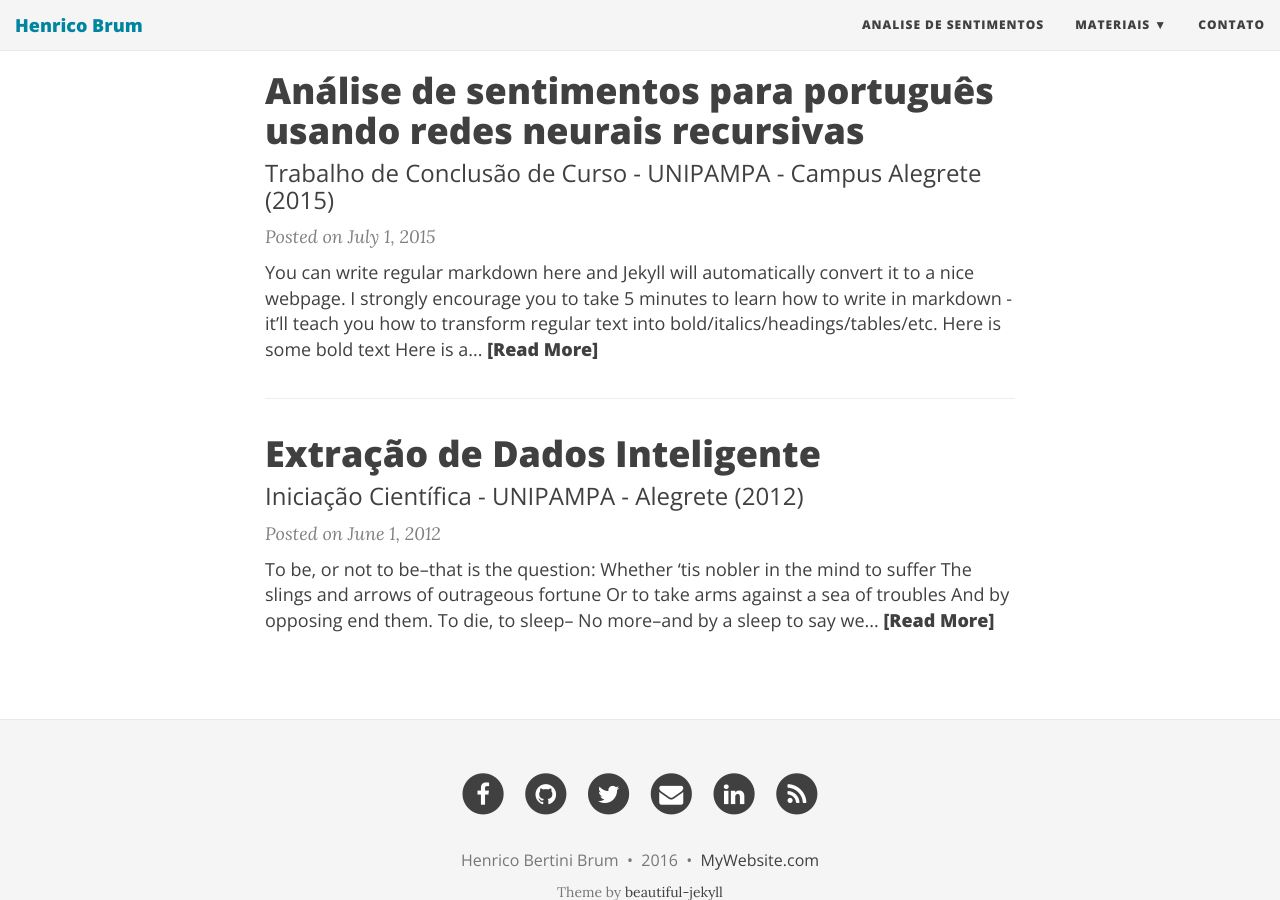
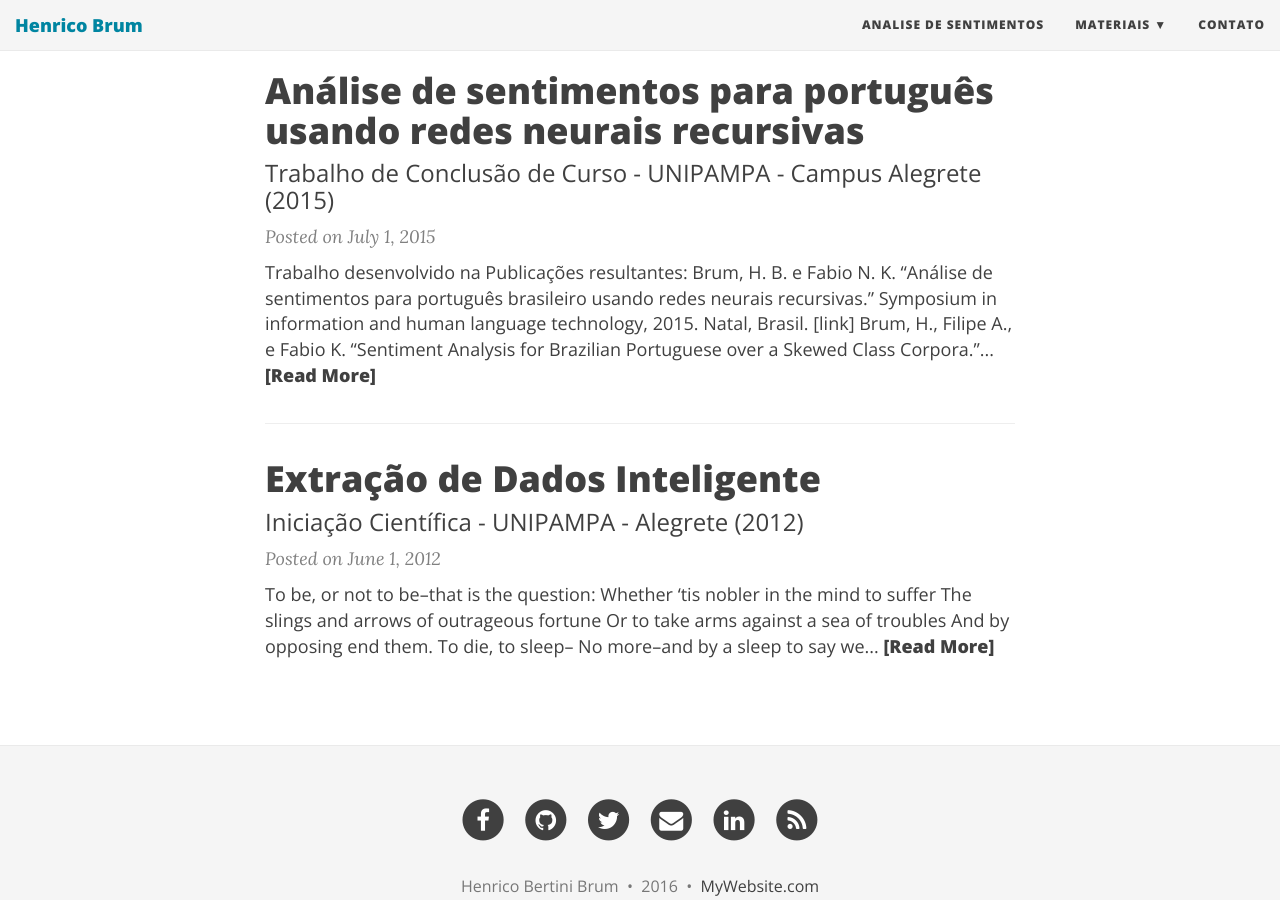
Before and after one commit to HenricoBrum/HenricoBrum.github.io, a Jekyll site: the page built from index.html, in a window 1280 px wide and 900 px high, scrolled down 525 px. Built offline with Jekyll 4.4.1, drawn with Linux system fonts in a browser that asks for light colours; nearby versions of some CDN libraries; the list of posts is cut into pages by our own code.

Commit message:
Stylesheet

```diff
--- a/_posts/2015-07-01-tcc.md
+++ b/_posts/2015-07-01-tcc.md
@@ -3,6 +3,14 @@ layout: post
 title: Análise de sentimentos para português usando redes neurais recursivas
 subtitle: Trabalho de Conclusão de Curso - UNIPAMPA - Campus Alegrete (2015)
 ---
+
+Trabalho desenvolvido na
+
+## Publicações resultantes:
+
+ - Brum, H. B. e Fabio N. K. "Análise de sentimentos para português brasileiro usando redes neurais recursivas." Symposium in information and human language technology, 2015. Natal, Brasil. \[[link](http://link.springer.com/chapter/10.1007/978-3-319-41552-9_14)]
+
+ - Brum, H., Filipe A., e Fabio K. "Sentiment Analysis for Brazilian Portuguese over a Skewed Class Corpora." International Conference on Computational Processing of the Portuguese Language. Springer International Publishing, 2016. Tomar, Portugal. \[[link](http://www.lbd.dcc.ufmg.br/colecoes/tilic/2015/002.pdf)]
 
 You can write regular [markdown](http://markdowntutorial.com/) here and Jekyll will automatically convert it to a nice webpage.  I strongly encourage you to [take 5 minutes to learn how to write in markdown](http://markdowntutorial.com/) - it'll teach you how to transform regular text into bold/italics/headings/tables/etc.
 
```
